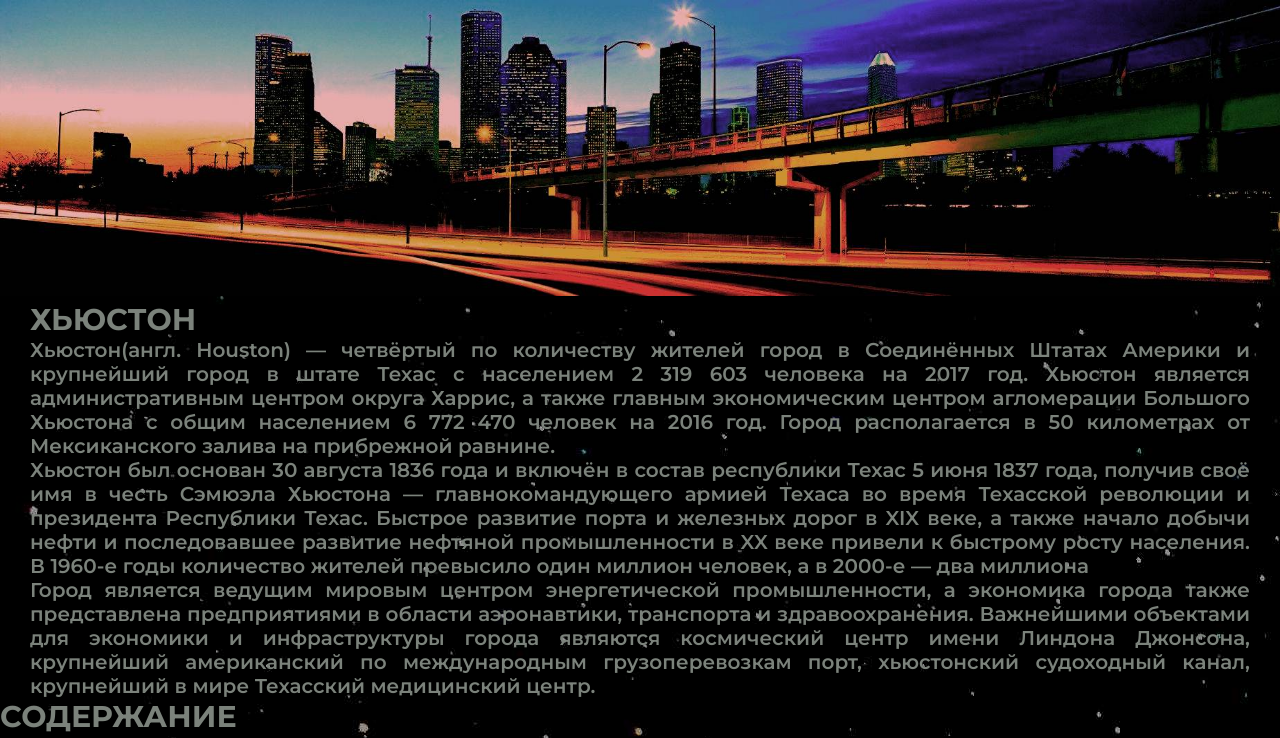
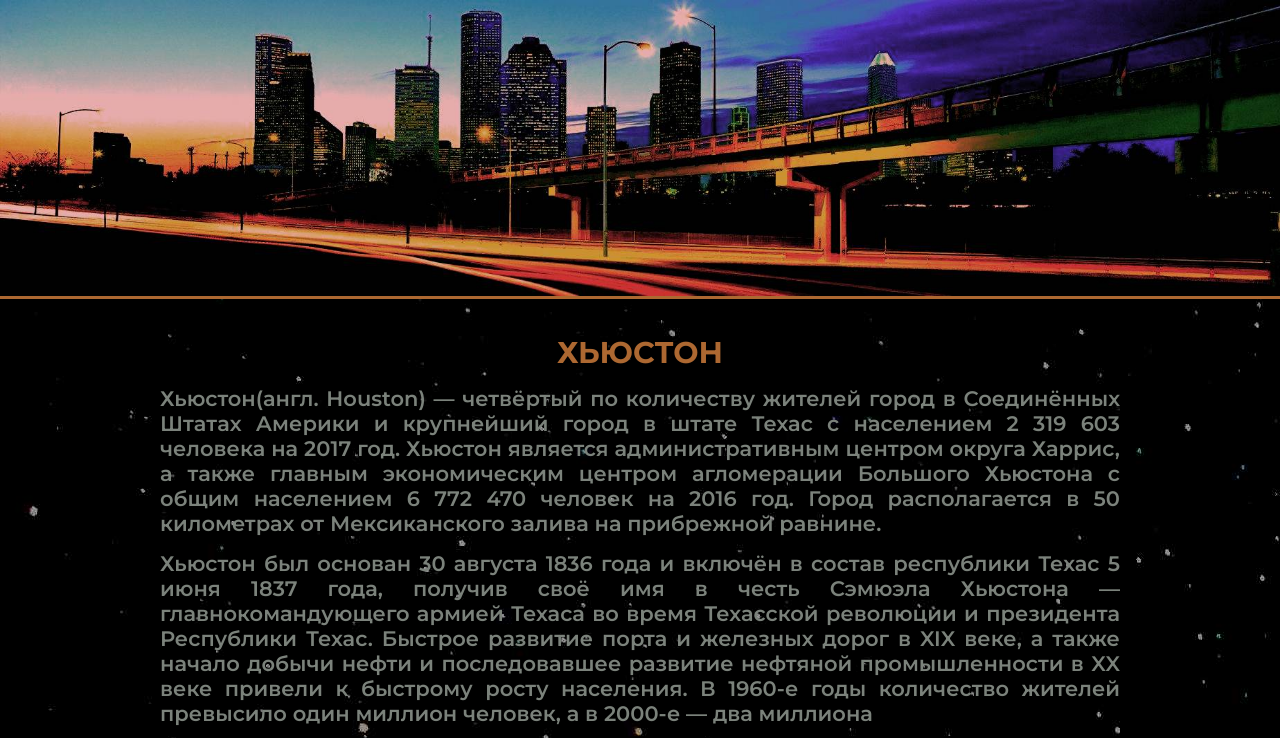
Before and after one commit to Maxim93mk/Article_City_Of_Houston, a plain HTML site: page index.html in a window 1280 px wide. Shown: the top 738 px of the page. Drawn offline with Linux system fonts and the light colour scheme; a web font is replaced by a local one.

Commit message:
Секция описания города выровнена

```diff
--- a/index.html
+++ b/index.html
@@ -11,11 +11,11 @@
 <body>
     <div class="content">
         <header>
-                 <img src="./img/head.jpg" alt="Город" class="img_header">
+               <img src="./img/head.jpg" alt="Город" class="img_header">
         </header>
         <main>
             <section class="intro">
-                <h1>ХЬЮСТОН</h1>
+                <h1 class="title_h1">ХЬЮСТОН</h1>
                 <p><span>Хьюстон</span>(англ. Houston) — четвёртый по количеству жителей город в Соединённых Штатах
                     Америки
                     и крупнейший город в штате Техас с населением 2 319 603 человека на 2017 год. Хьюстон является
--- a/style.css
+++ b/style.css
@@ -2,7 +2,7 @@
 
 :root {
     /* Глобальные переменные */
-    --main_img: url(img/main.jpg);
+    --main_img: url(./img/main.jpg);
     --primary_color_title: #AD6831;
     --primary_color_text: #7B827B;
     --first_letter_color: #AD6831;
@@ -24,19 +24,27 @@
     font-style: normal;
     text-align: justify;
     color: var(--primary_color_text);
-    font-size: 20px;
+    font-size: 21px;
+
 }
 
 .img_header {
-    max-width: 100%;
-    max-height: 100%;
-    object-fit: contain;
+    width: 100%;
+    border-bottom: 3px solid var(--border_bottom_img_color);
 }
 
 .intro {
-    margin: 0 30px;
+    width: 75%;
+    margin: 30px auto;
+    display: flex;
+    flex-wrap: wrap;
+    gap: 15px;
+    justify-content: center;
 }
-
+.title_h1{
+    font-size: 30px;
+    color: var(--primary_color_title);
+}
 /*
 b,
 i {
@@ -63,14 +71,6 @@ h2 {
     font-style: italic;
     font-weight: 400;
 }
-
-.header {
-    width: 100%;
-    margin-bottom: 25px;
-    height: 30%;
-    border-bottom: 2px #AD6831 solid;
-
-
 }
 
 .main {
```
